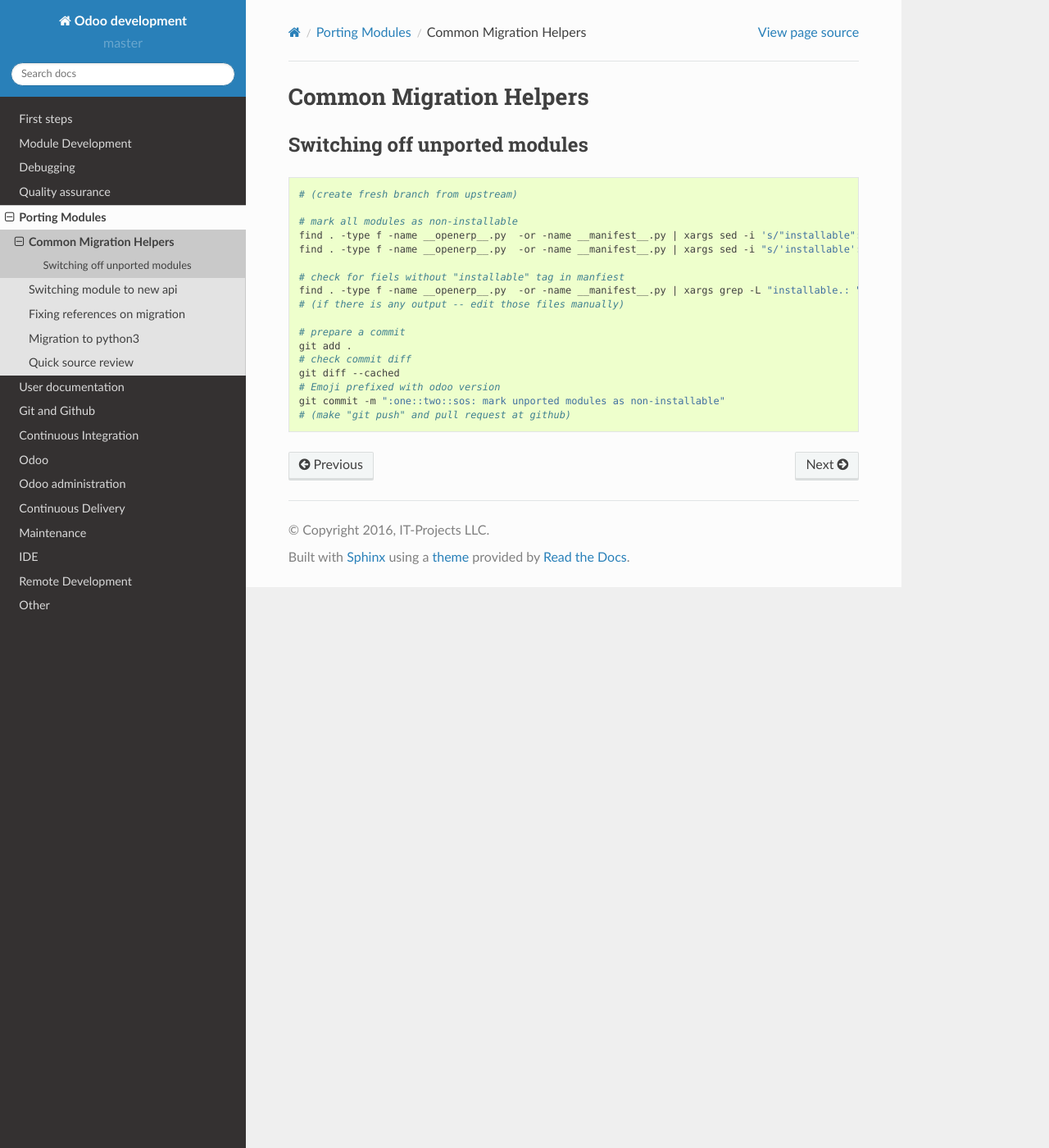
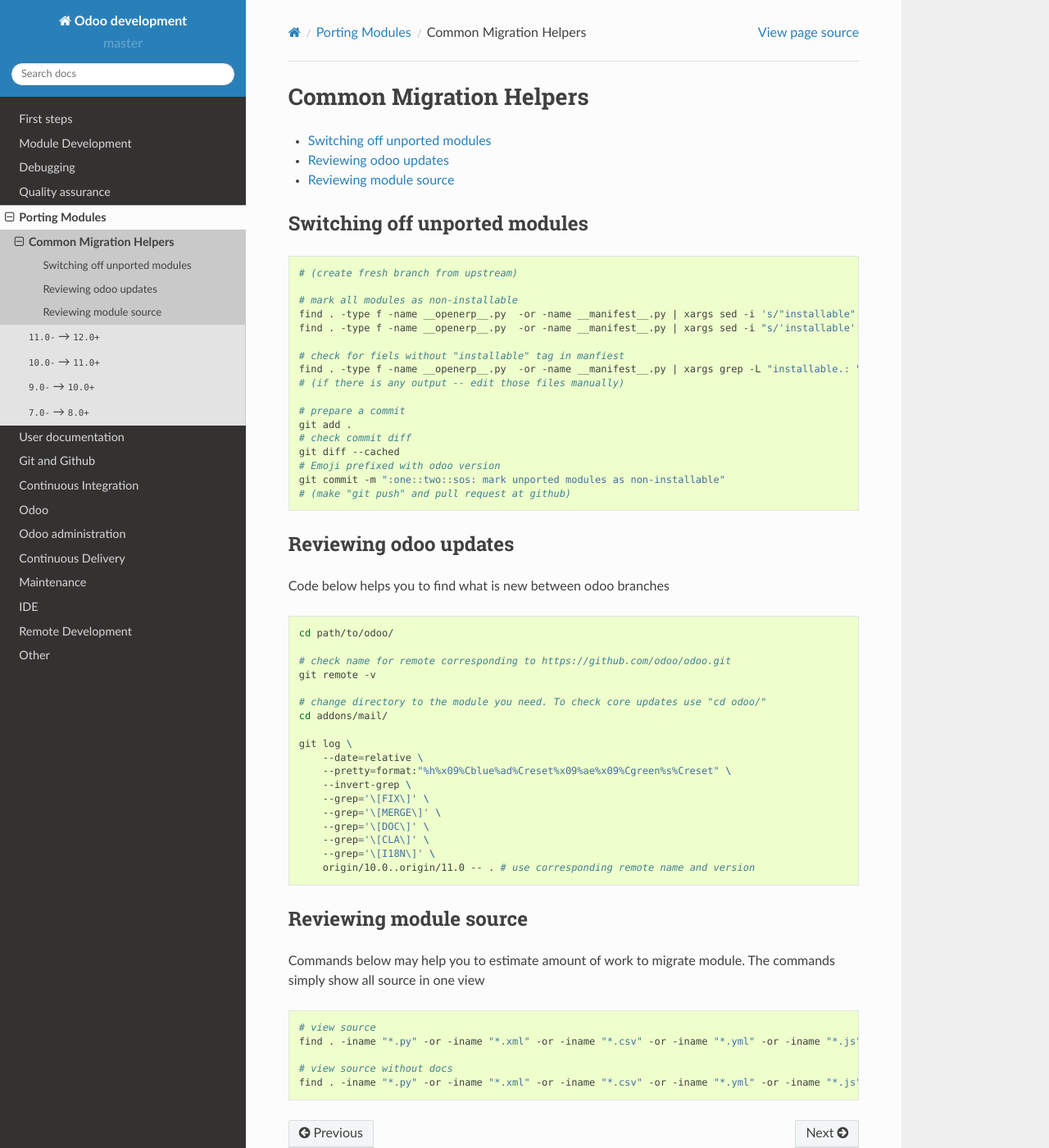
Before and after one commit to itpp-labs/odoo-development, a Sphinx documentation site: the page built from docs/migration/helpers.rst, in a window 1280 px wide and 1400 px high. Shown: the whole window at 82% size. Built offline with Sphinx 7.4.7 and the Read the Docs theme 2.0.0, drawn with Linux system fonts in a browser that asks for light colours.

Commit message:
refactoring in migration section
New: git log command

```diff
--- a/docs/description/app-store-preview.rst
+++ b/docs/description/app-store-preview.rst
@@ -10,9 +10,6 @@
 * click Inspect Element on some application
 * change text and images
 * Done! Now can decide do you need make changes or keep current images and text
-
-.. contents::
-   :local:
 
 Preview image
 =============
--- a/docs/migration/helpers.rst
+++ b/docs/migration/helpers.rst
@@ -1,6 +1,9 @@
 ==========================
  Common Migration Helpers
 ==========================
+
+.. contents::
+   :local:
 
 Switching off unported modules
 ==============================
@@ -24,3 +27,42 @@
     # Emoji prefixed with odoo version
     git commit -m ":one::two::sos: mark unported modules as non-installable"
     # (make "git push" and pull request at github)
+
+Reviewing odoo updates
+======================
+
+Code below helps you to find what is new between odoo branches
+
+.. code-block:: sh
+
+    cd path/to/odoo/
+
+    # check name for remote corresponding to https://github.com/odoo/odoo.git
+    git remote -v
+
+    # change directory to the module you need. To check core updates use "cd odoo/"
+    cd addons/mail/
+
+    git log \
+        --date=relative \
+        --pretty=format:"%h%x09%Cblue%ad%Creset%x09%ae%x09%Cgreen%s%Creset" \
+        --invert-grep \
+        --grep='\[FIX\]' \
+        --grep='\[MERGE\]' \
+        --grep='\[DOC\]' \
+        --grep='\[CLA\]' \
+        --grep='\[I18N\]' \
+        origin/10.0..origin/11.0 -- . # use corresponding remote name and version
+
+Reviewing module source
+=======================
+
+Commands below may help you to estimate amount of work to migrate module. The commands simply show all source in one view
+
+.. code-block:: sh
+
+  # view source
+  find . -iname "*.py" -or -iname "*.xml" -or -iname "*.csv" -or -iname "*.yml" -or -iname "*.js" -or -iname "*.rst" -or -iname "*.md" | xargs tail -n +1 | less
+
+  # view source without docs
+  find . -iname "*.py" -or -iname "*.xml" -or -iname "*.csv" -or -iname "*.yml" -or -iname "*.js" | xargs tail -n +1 | less
--- a/docs/migration/index.rst
+++ b/docs/migration/index.rst
@@ -1,31 +1,19 @@
 =================
  Porting Modules
 =================
-
-Porting Modules is a process of adapting module to new version. E.g. we have module for odoo 10.0 and we want to make module work in odoo 11.0
-
-As word *porting* is sometimes replaced to *migration*. You shall not confuse it with :doc:`Data Migration<../maintenance/data-migration>`, which sometimes is called just *migration*.
 
 .. toctree::
    :maxdepth: 3
 
    helpers
-   new-api
-   fix-refs
-   python3
+   migrate-odoo-11-to-12
+   migrate-odoo-10-to-11
+   migrate-odoo-9-to-10
+   migrate-odoo-7-to-8
 
-Quick source review
-===================
+.. warning:: Porting Modules is a process of adapting module to new version. E.g. we have module for odoo 10.0 and we want to make module work in odoo 11.0
 
-Commands below may help you to estimate amount of work to migrate module. The commands simply show all source in one view
-
-.. code-block:: sh
-
-  # view source
-  find . -iname "*.py" -or -iname "*.xml" -or -iname "*.csv" -or -iname "*.yml" -or -iname "*.js" -or -iname "*.rst" -or -iname "*.md" | xargs tail -n +1 | less
-
-  # view source without docs
-  find . -iname "*.py" -or -iname "*.xml" -or -iname "*.csv" -or -iname "*.yml" -or -iname "*.js" | xargs tail -n +1 | less
+             As word *porting* is sometimes replaced to *migration*. You shall not confuse it with :doc:`Data Migration<../maintenance/data-migration>`, which sometimes is called just *migration*.
 
 
 .. note:: We are happy to share our experience and hope that it will help someone to port odoo modules. We will be glad, if you share this page or recommend our team for module migration jobs:
--- /dev/null
+++ b/docs/migration/migrate-odoo-11-to-12.rst
@@ -0,0 +1,3 @@
+=======================
+ ``11.0-`` → ``12.0+``
+=======================
```
Also changed, not shown: docs/migration/fix-refs.rst (deleted, +0 -46 lines), docs/migration/migrate-odoo-10-to-11.rst (added, +60 -0 lines), docs/migration/migrate-odoo-7-to-8.rst (renamed from docs/migration/new-api.rst, +5 -32 lines), docs/migration/migrate-odoo-9-to-10.rst (added, +27 -0 lines), docs/migration/python3.rst (deleted, +0 -17 lines).
